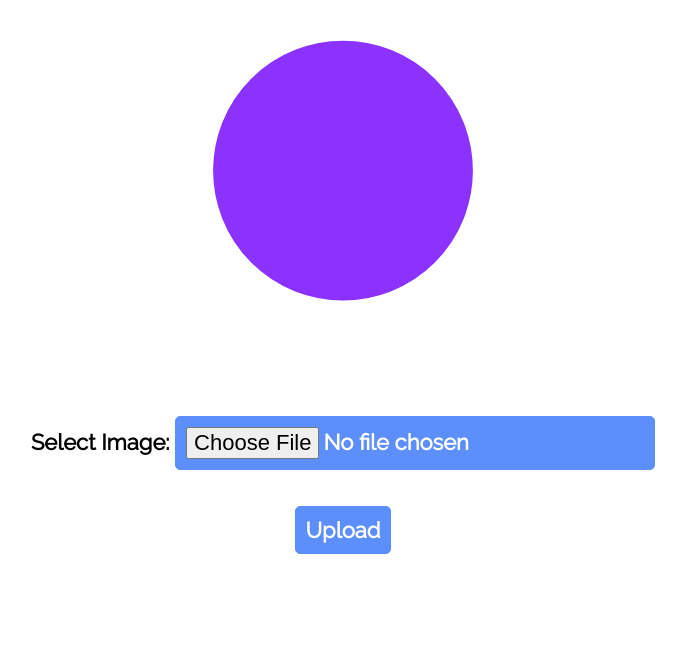
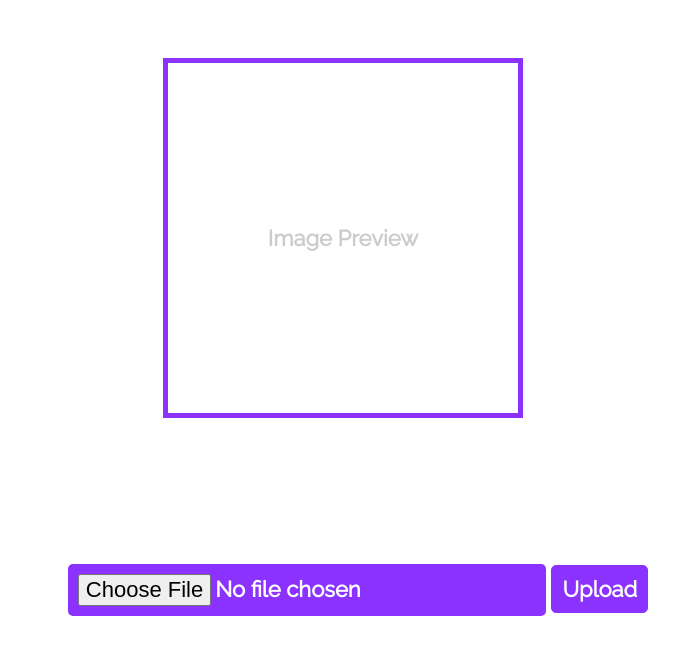
Before and after one commit to psushi/WhatsTheirFace, a plain HTML site: page public/upload.html in a window 1280 px wide. Shown: the part 134-788 px from the top of the page, without its empty margins (297-983 px from the left). Drawn offline with Linux system fonts and the light colour scheme.

Commit message:
added image preview

```diff
--- a/public/scripts/upload.js
+++ b/public/scripts/upload.js
@@ -25,3 +25,34 @@ function upload() {
 
 
     }
+
+    const inpFile = document.getElementById("inpFile");
+    const previewContainer = document.getElementById("imagePreview");
+    const previewImage = previewContainer.querySelector(".image-preview__image");
+    const previewDefaultTex = previewContainer.querySelector(".image-preview__default-text");
+
+    inpFile.addEventListener("change" , function() {
+        const file = this.files[0];
+        if(file) {
+            const reader = new FileReader();
+            previewDefaultTex.style.display="none";
+            previewImage.style.display="block";
+
+            reader.addEventListener("load", function() {
+                console.log(this);
+                previewImage.setAttribute("src", this.result);
+
+            });
+
+            reader.readAsDataURL(file);
+        }
+
+        else{
+                previewDefaultTex.style.display=null;
+                previewImage.style.display=null;
+                previewImage.setAttribute("src","");
+
+            }
+
+
+    })
--- a/public/styling/upload.css
+++ b/public/styling/upload.css
@@ -22,11 +22,11 @@ button, input {
 
 
 .upload-image button {
-    background: #5d8ffc;
+    background:  rgb(140,50,255);
     color:#fff;
     padding: 10px;
     margin-bottom: 10px;
-    border: 1px solid #5d8ffc;
+    border: 1px solid  rgb(140,50,255);
     border-radius: 5px;
     transition: 0.3s;
     -webkit-transition:0.3s;
@@ -42,11 +42,11 @@ button, input {
 }
 
 .upload-image  input{
-    background: #5d8ffc;
+    background: rgb(140,50,255);
     color:#fff;
     padding: 10px;
     margin-bottom: 10px;
-    border: 1px solid #5d8ffc;
+    border:  rgb(140,50,255);
     border-radius: 5px;
     transition: 0.3s;
     -webkit-transition:0.3s;
@@ -63,3 +63,33 @@ button, input {
     -moz-transition:0.3s;
 
 }
+
+
+.image-preview {
+    margin: 20px;
+    width: 350px;
+    min-height: 350px;
+    border:5px solid rgb(140,50,255);
+    margin-left: auto;
+    margin-right: auto;
+    margin-top: 15px;
+
+    display:flex;
+    align-items: center;
+    justify-content: center;
+    color:#cccccc;
+    font-weight: bold;
+
+}
+
+.image-preview__image {
+    display: none;
+    width : 100%;
+
+}
+
+.inpFile {
+
+    text-align: center;
+
+}
--- a/public/upload.html
+++ b/public/upload.html
@@ -11,9 +11,9 @@
 
 <body>
 
-    <h1 style="padding:20px;margin: 20px;margin-top:40px;text-align: center;">Upload Image to Database</h1>
+    <h1 style="padding:20px;margin: 20px;margin-top:40px;text-align: center;">Upload Image to Database</h1><br>
 
-    <div class="upload-blob">
+    <!--<div class="upload-blob">
         <svg  xmlns="http://www.w3.org/2000/svg" viewBox="0 0 100 23">
 
             <circle id="upload_circle" cx="50%" cy="12px" r="10"/>
@@ -28,7 +28,24 @@
             <input id="select_image" type="file" id="image" accept="image/*"><br><br>
             <button id="upload_button" type="button" onclick="upload()"> Upload</button>
         </form>
+    </div> -->
+
+
+
+
+    <div class="image-preview" id ="imagePreview">
+        <img src="" alt="Image Preview" class="image-preview__image">
+        <span class="image-preview__default-text"> Image Preview</span>
     </div>
+    <br>
+
+    <div class="upload-image">
+        <input class="inpFile" type="file" name="inpFile" id="inpFile" style="margin-left: 30px;">
+        <button id="upload_button" type="button" onclick="upload()"> Upload</button>
+
+    </div>
+
+
 
 
 
```
Also changed, not shown: 1 other file.
